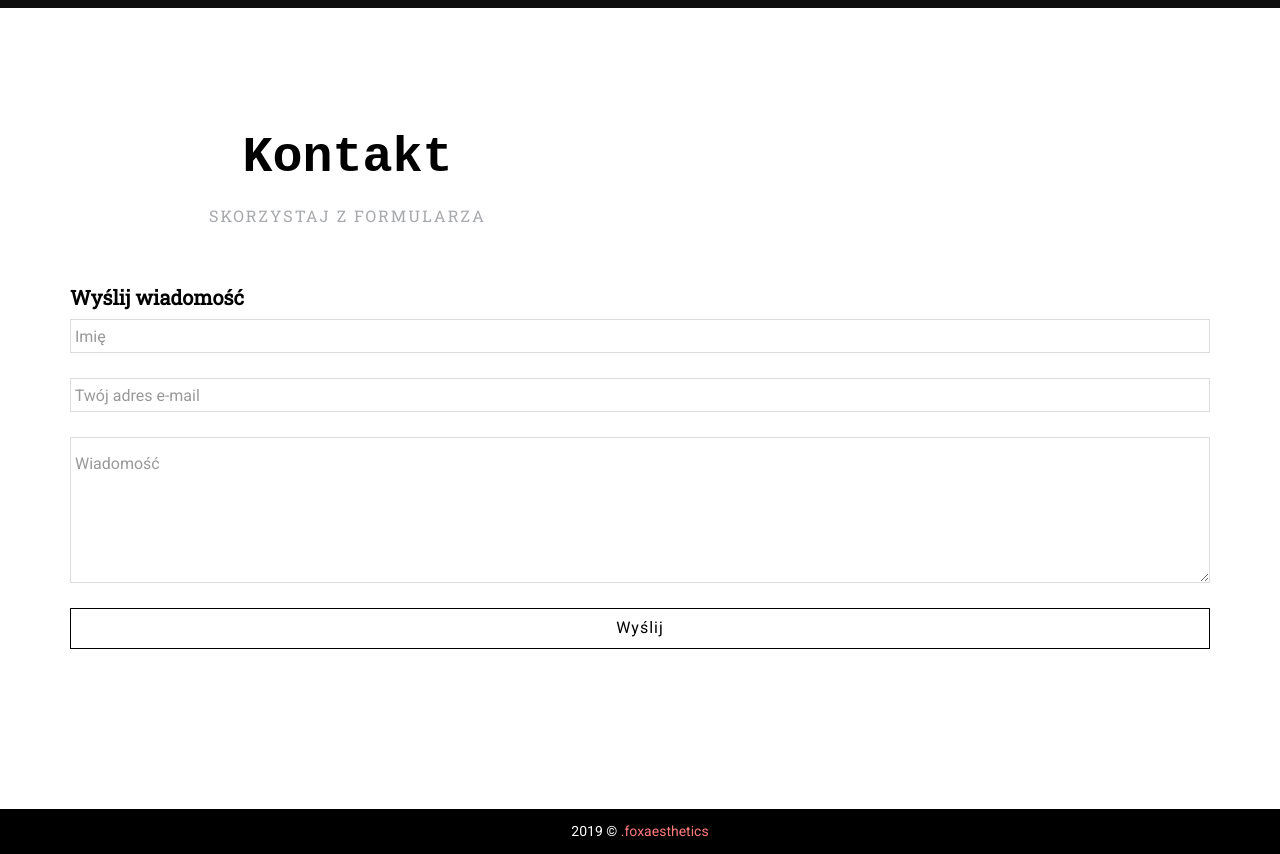
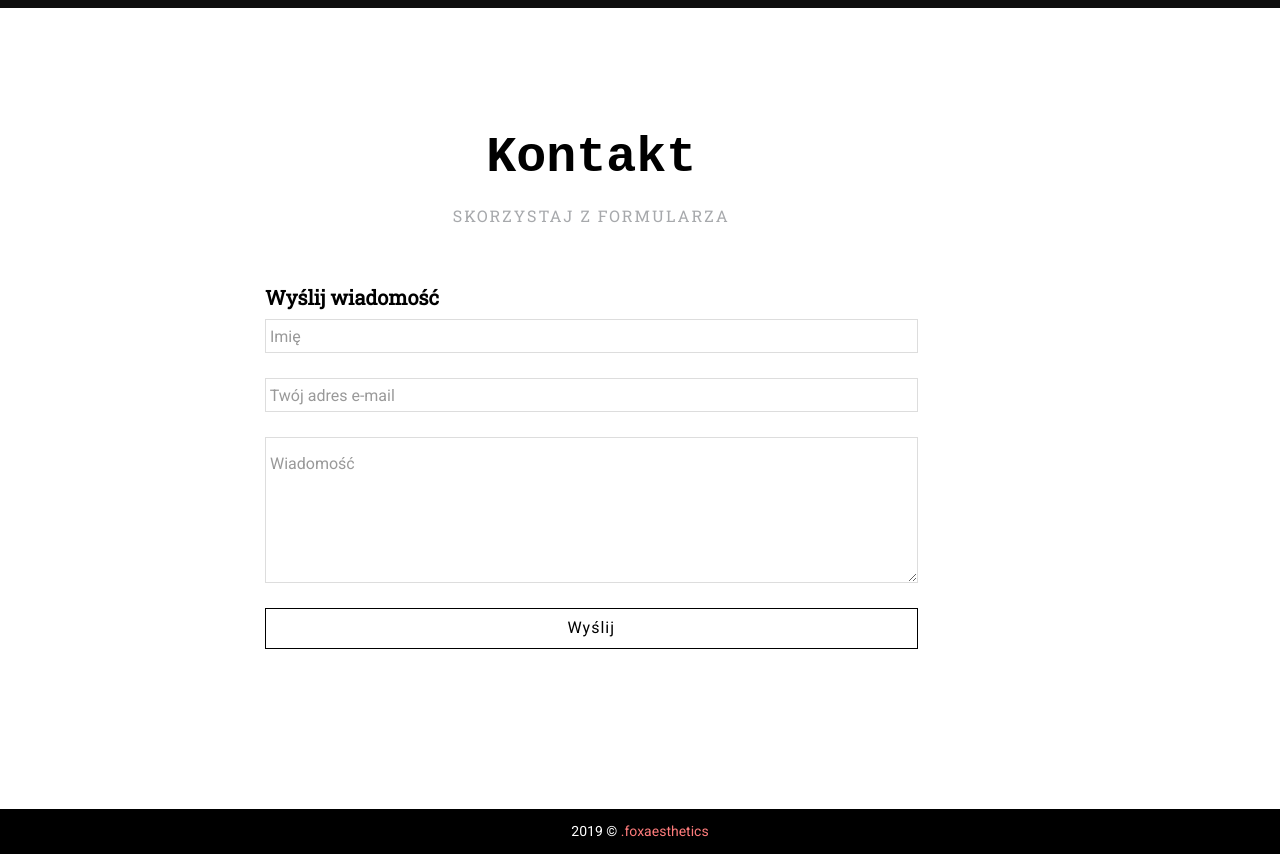
Before and after one commit to FoxSaysDerp/foxsaysderp.github.io, a plain HTML site: page index.html in a window 1280 px wide. Shown: the part 2440-3294 px from the top of the page. Drawn offline with Linux system fonts and the light colour scheme; files whose address does not match are found by name.

Commit message:
Update index.html

```diff
--- a/index.html
+++ b/index.html
@@ -282,7 +282,7 @@
 		<div class="container">
 
 			<div class="row align-items-center">
-				<div class="col-sm-6">
+				<div class="col-sm-offset-2 col-sm-7 col-xs-12">
 					<div class="module-header">
 						<h1 class="module-title">Kontakt</h1>
 						<h2 class="module-subtitle">Skorzystaj z formularza</h2>
@@ -292,7 +292,7 @@
 
 			<div class="row align-items-center">
 
-				<div class="col-sm-12 align-self-center">
+				<div class="col-sm-offset-2 col-sm-7 col-xs-12">
 					<h4>Wyślij wiadomość</h4>
 					<form id="contact-form" role="form" novalidate>
 
```
